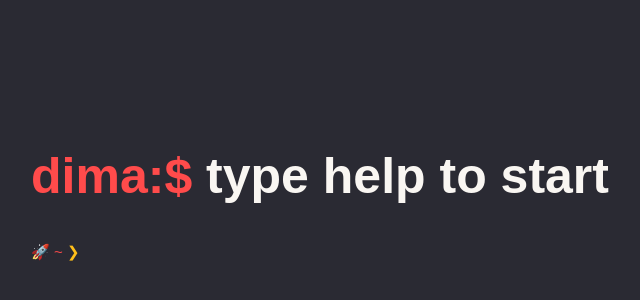
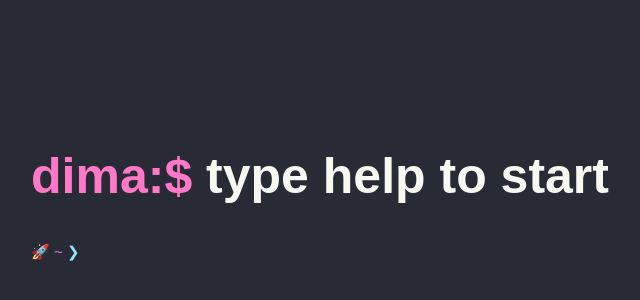
Before and after one commit to dadadima/portfolio-terminal, a Next.js app: page / in a window 1280 px wide. Shown: the part 190-490 px from the top of the page, without its empty margins (320-960 px from the left). Built offline with nearby package versions, Linux system fonts and the light colour scheme.

Commit message:
changed theme to cyberpunk

```diff
--- a/src/styles/globals.css
+++ b/src/styles/globals.css
@@ -2,20 +2,20 @@
 
 
 /*Palette 1 - Cyberpunk:*/
-/*:root {*/
-/*  --text-color: #f8f8f2;*/
-/*  --primary: #ff79c6;*/
-/*  --secondary: #8be9fd;*/
-/*  --background-color: #282a36;*/
-/*}*/
+:root {
+  --text-color: #f8f8f2;
+  --primary: #ff79c6;
+  --secondary: #8be9fd;
+  --background-color: #282a36;
+}
 
 /* Palette 2 - Retro */
-:root {
-    --text-color: #f9f6f2;
-    --primary: #ff4b4b;
-    --secondary: #ffbf1a;
-    --background-color: #2a2a33;
-}
+/*:root {*/
+/*    --text-color: #f9f6f2;*/
+/*    --primary: #ff4b4b;*/
+/*    --secondary: #ffbf1a;*/
+/*    --background-color: #2a2a33;*/
+/*}*/
 
 html,
 body {
```
